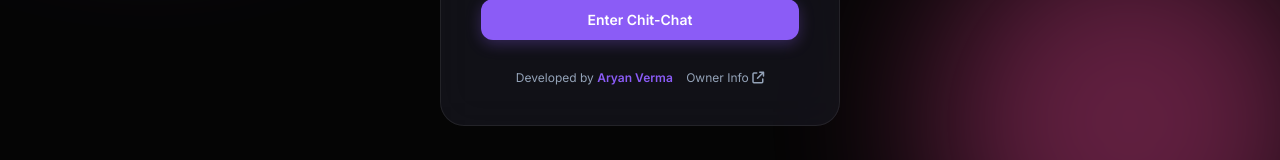
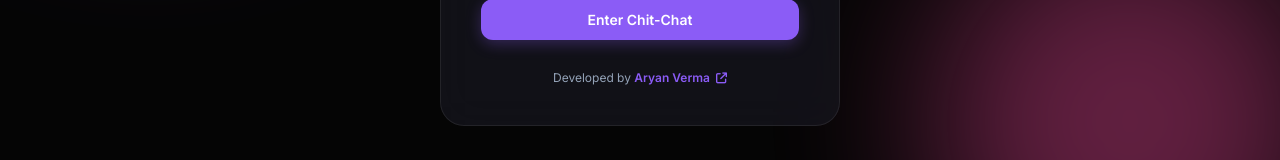
Before and after one commit to aryanvermasoc-hub/Chit-Chat, a plain HTML site: page index.html in a window 1280 px wide. Shown: the part 529-689 px from the top of the page. Drawn offline with nearby package versions, Linux system fonts and the light colour scheme; no server answers.

Commit message:
Update index.html

```diff
--- a/index.html
+++ b/index.html
@@ -31,12 +31,13 @@
           <button id="authActionBtn" class="primary-btn glow-btn">Enter Chit-Chat</button>
         </form>
 
-        <div class="auth-footer">
-          Developed by <span class="developer-name">Aryan Verma</span>
-          <a href="https://aryanvermasoc-hub.github.io/My-Info-ARYAN-VERMA/" target="_blank" class="about-link">
-            Owner Info <i class="fa-solid fa-arrow-up-right-from-square"></i>
+       <div class="auth-footer">
+          Developed by
+          <a href="https://aryanvermasoc-hub.github.io/My-Info-ARYAN-VERMA/" target="_blank" class="developer-name" style="text-decoration: none;">
+            Aryan Verma <i class="fa-solid fa-arrow-up-right-from-square" style="font-size: 11px; margin-left: 3px;"></i>
           </a>
         </div>
+
         </div> </div>
   </div>
   <div id="appScreen" class="screen app-layout" style="display: none;">
```
